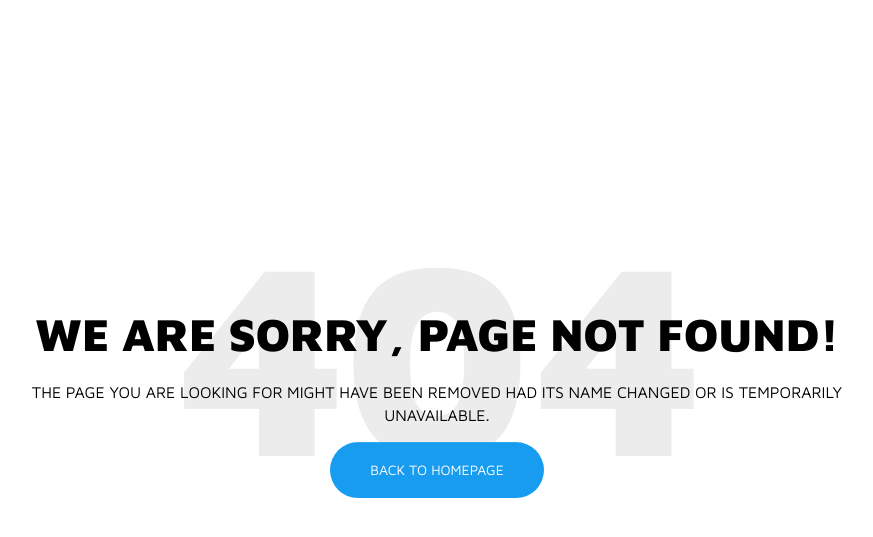
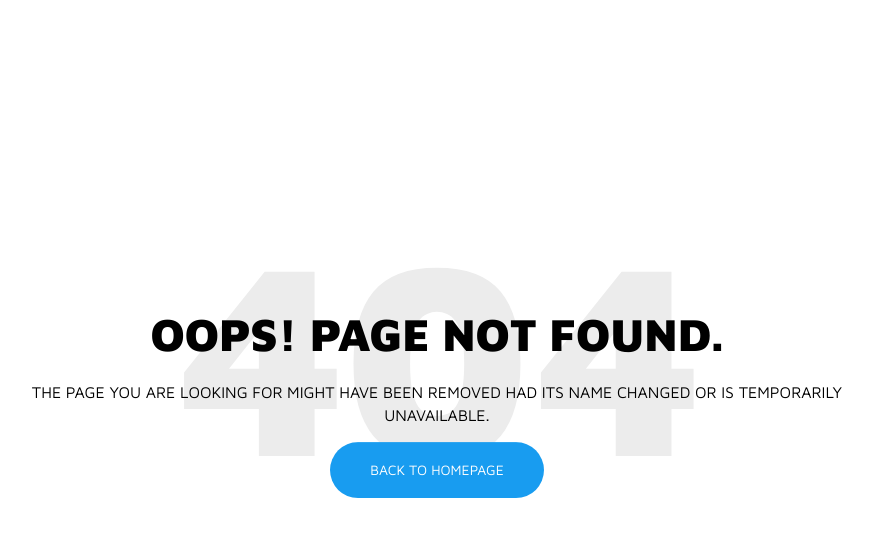
Before and after one commit to JuTiger-Lee/file-world-web, a Node project: template views/common/notFound.ejs in a window 1280 px wide. Shown: the top 537 px of the page, without its empty margins (203-1076 px from the left). Run offline with Node 20 templates, Linux system fonts and the light colour scheme; the template is opened without the code that fills it, so the values that code supplies are empty; some libraries are stand-ins or nearby versions.

Commit message:
fix: 404 page message 변경

```diff
--- a/views/common/notFound.ejs
+++ b/views/common/notFound.ejs
@@ -7,7 +7,7 @@
 	<meta name="viewport" content="width=device-width, initial-scale=1">
 	<!-- The above 3 meta tags *must* come first in the head; any other head content must come *after* these tags -->
 
-	<title>404 NOT FOUND</title>
+	<title>PAGE NOT FOUND</title>
 
 	<!-- Google font -->
 	<link href="https://fonts.googleapis.com/css?family=Maven+Pro:400,900" rel="stylesheet">
@@ -31,8 +31,9 @@
 			<div class="notfound-404">
 				<h1>404</h1>
 			</div>
-			<h2>We are sorry, Page not found!</h2>
-			<p>The page you are looking for might have been removed had its name changed or is temporarily unavailable.</p>
+			<h2>Oops! Page not found.</h2>
+			<p>The page you are looking for might have been removed had its name changed or is temporarily unavailable.
+			</p>
 			<a href="/">Back To Homepage</a>
 		</div>
 	</div>
```
